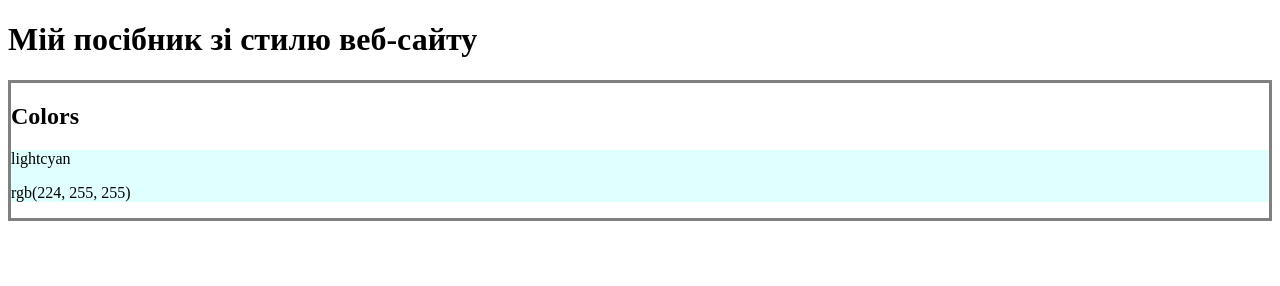
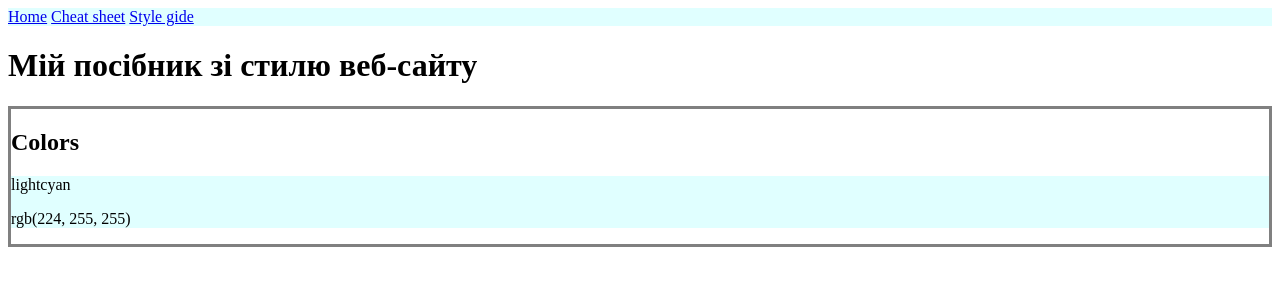
Before and after one commit to fromDreamToGoal/fromDreamToGoal.github.io, a plain HTML site: page style-gide.html in a window 1280 px wide. Drawn offline with Linux system fonts and the light colour scheme.

Commit message:
separated menu navigation from the main page

```diff
--- /dev/null
+++ b/resources/css/header.css
@@ -0,0 +1,12 @@
+header {
+    background-color: rgb(224, 255, 255);
+}
+
+.navigation {
+    display: inline;
+}
+
+.navigation a:hover {
+    color: hsl(340, 100%, 50%);
+    text-decoration: none;
+}
--- a/style-gide.html
+++ b/style-gide.html
@@ -5,10 +5,21 @@
     <meta name="viewport" content="width=device-width, initial-scale=1.0">
     <title>Стиль веб-сайту</title>
     <link rel="stylesheet" href="resources/css/style-gide.css">
+    <link rel="stylesheet" href="resources/css/header.css">
 </head>
 <body>
-    <h1>Мій посібник зі стилю веб-сайту</h1>
-    <div class="color-box">
+
+    <header>
+        <nav class="navigation">
+            <a href="./index.html">Home</a>
+            <a href="./position.html">Cheat sheet</a>
+            <a href="./style-gide.html">Style gide</a>
+          </nav>
+      </header>
+
+    <main>
+        <h1>Мій посібник зі стилю веб-сайту</h1>
+        <div class="color-box">
         <h2>Colors</h2>
         <div class="colors-conteiner">
             <div class="color-container lightcyan">
@@ -16,6 +27,6 @@
                 <p>rgb(224, 255, 255)</p>
             </div>
         </div>
-    </div>
+    </main>
 </body>
 </html>
```
Also changed, not shown: index.html (+3 -0 lines), position.html (+5 -2 lines), resources/css/index.css (+0 -15 lines), resources/css/position.css (+0 -9 lines).
